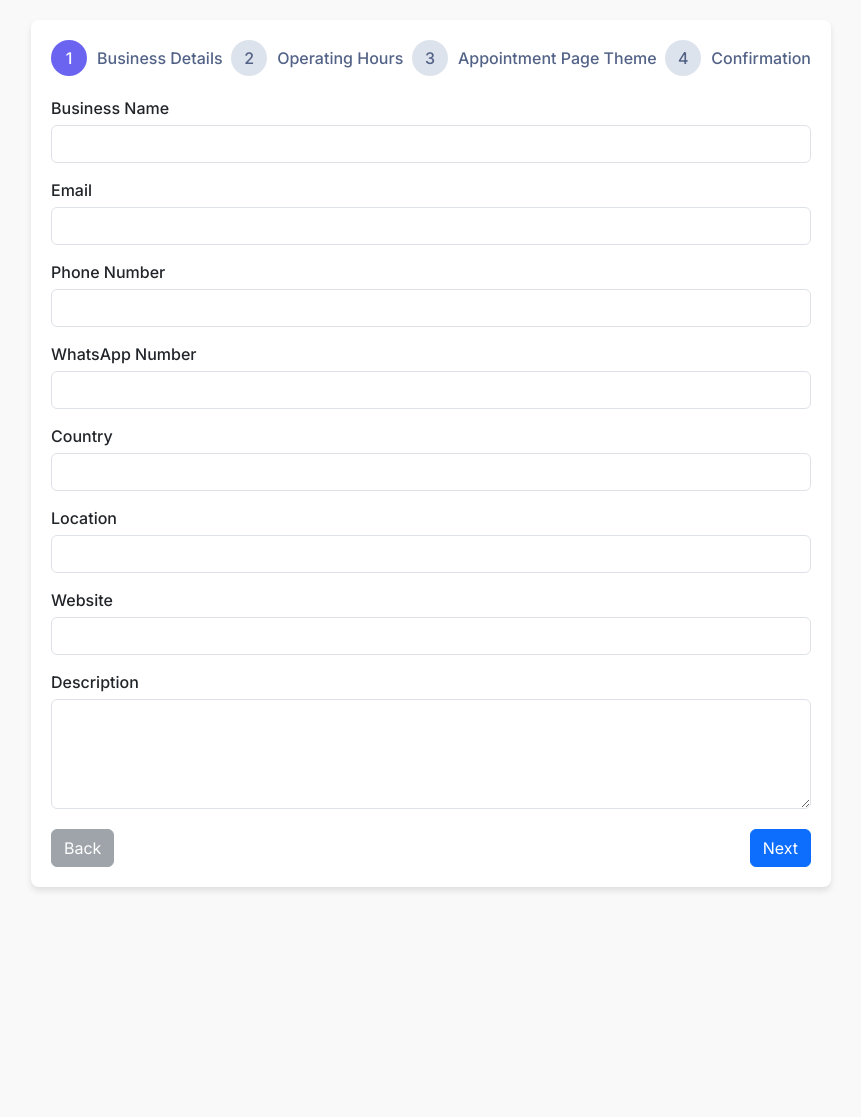
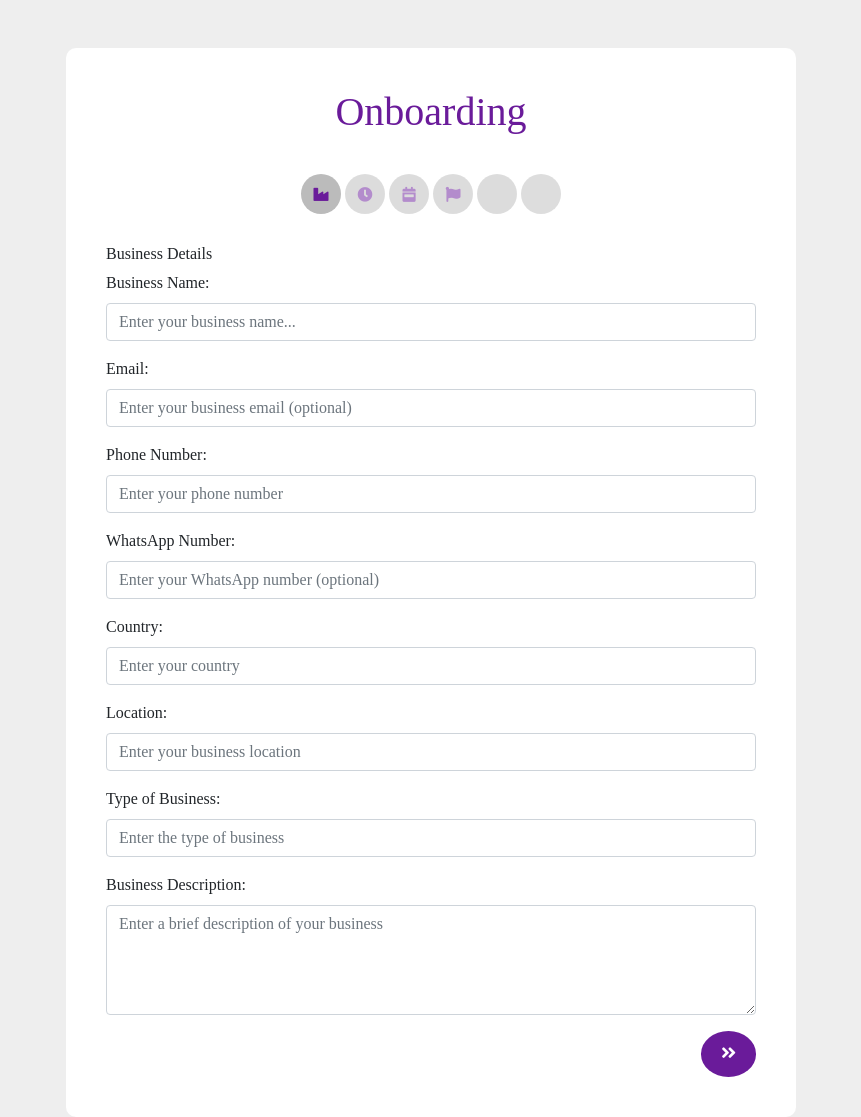
Before and after one commit to Victorcoder254/project, a Django app: template Appzinara/templates/files/onboarding.html in a window 1280 px wide. Shown: the whole page, without its empty margins (209-1070 px from the left). Before the commit the page ends 891 px from the top, so only its background shows below. Run offline with Django 5.2, Linux system fonts and the light colour scheme; the template is opened without the code that fills it, so the values that code supplies are empty; some libraries are stand-ins or nearby versions.

Commit message:
Worked on the onboarding process

```diff
--- /dev/null
+++ b/Appzinara/static/files/css/style.css
@@ -0,0 +1,120 @@
+body {
+      background: #eee
+  }
+
+  #regForm {
+      background-color: #ffffff;
+      margin: 0px auto;
+      font-family: Raleway;
+      padding: 40px;
+      border-radius: 10px
+  }
+
+  #register{
+
+    color: #6A1B9A;
+  }
+
+  h1 {
+      text-align: center
+  }
+
+  input {
+      padding: 10px;
+      width: 100%;
+      font-size: 17px;
+      font-family: Raleway;
+      border: 1px solid #aaaaaa;
+      border-radius: 10px;
+      -webkit-appearance: none;
+  }
+
+
+
+  .tab input:focus{
+
+    border:1px solid #6a1b9a !important;
+    outline: none;
+  }
+
+  input.invalid {
+
+      border:1px solid #e03a0666;
+  }
+
+  .tab {
+      display: none
+  }
+
+  button {
+      background-color: #6A1B9A;
+      color: #ffffff;
+      border: none;
+      border-radius: 50%;
+      padding: 10px 20px;
+      font-size: 17px;
+      font-family: Raleway;
+      cursor: pointer
+  }
+
+  button:hover {
+      opacity: 0.8
+  }
+
+  button:focus{
+
+    outline: none !important;
+  }
+
+  #prevBtn {
+      background-color: #bbbbbb
+  }
+
+
+  .all-steps{
+        text-align: center;
+      margin-top: 30px;
+      margin-bottom: 30px;
+      width: 100%;
+      display: inline-flex;
+      justify-content: center;
+  }
+
+  .step {
+         height: 40px;
+      width: 40px;
+      margin: 0 2px;
+      background-color: #bbbbbb;
+      border: none;
+      border-radius: 50%;
+      display: flex;
+      justify-content: center;
+      align-items: center;
+      font-size: 15px;
+      color: #6a1b9a;
+      opacity: 0.5;
+  }
+
+  .step.active {
+      opacity: 1
+  }
+
+
+  .step.finish {
+     color: #fff;
+     background: #6a1b9a;
+     opacity: 1;
+
+  }
+
+
+
+  .all-steps {
+      text-align: center;
+      margin-top: 30px;
+      margin-bottom: 30px
+  }
+
+  .thanks-message {
+      display: none
+  }
--- a/Appzinara/static/files/js/scripts.js
+++ b/Appzinara/static/files/js/scripts.js
@@ -1,7 +1,68 @@
-/*!
-* Start Bootstrap - Personal v1.0.1 (https://startbootstrap.com/template-overviews/personal)
-* Copyright 2013-2023 Start Bootstrap
-* Licensed under MIT (https://github.com/StartBootstrap/startbootstrap-personal/blob/master/LICENSE)
-*/
-// This file is intentionally blank
-// Use this file to add JavaScript to your project
+var currentTab = 0;
+              document.addEventListener("DOMContentLoaded", function(event) {
+
+
+              showTab(currentTab);
+
+              });
+
+              function showTab(n) {
+              var x = document.getElementsByClassName("tab");
+              x[n].style.display = "block";
+              if (n == 0) {
+              document.getElementById("prevBtn").style.display = "none";
+              } else {
+              document.getElementById("prevBtn").style.display = "inline";
+              }
+              if (n == (x.length - 1)) {
+              document.getElementById("nextBtn").innerHTML = '<i class="fa fa-angle-double-right"></i>';
+              } else {
+              document.getElementById("nextBtn").innerHTML = '<i class="fa fa-angle-double-right"></i>';
+              }
+              fixStepIndicator(n)
+              }
+
+              function nextPrev(n) {
+              var x = document.getElementsByClassName("tab");
+              if (n == 1 && !validateForm()) return false;
+              x[currentTab].style.display = "none";
+              currentTab = currentTab + n;
+              if (currentTab >= x.length) {
+
+              document.getElementById("nextprevious").style.display = "none";
+              document.getElementById("all-steps").style.display = "none";
+              document.getElementById("register").style.display = "none";
+              document.getElementById("text-message").style.display = "block";
+
+
+
+
+              }
+              showTab(currentTab);
+              }
+
+              function validateForm() {
+                   var x, y, i, valid = true;
+                   x = document.getElementsByClassName("tab");
+                   y = x[currentTab].getElementsByTagName("input");
+                   for (i = 0; i < y.length; i++) {
+                       if (y[i].value == "") {
+                           y[i].className += " invalid";
+                           valid = false;
+                       }
+
+
+                   }
+                   if (valid) {
+                       document.getElementsByClassName("step")[currentTab].className += " finish";
+                   }
+                   return valid;
+               }
+
+               function fixStepIndicator(n) {
+                   var i, x = document.getElementsByClassName("step");
+                   for (i = 0; i < x.length; i++) {
+                       x[i].className = x[i].className.replace(" active", "");
+                   }
+                   x[n].className += " active";
+               }
--- a/Appzinara/templates/files/onboarding.html
+++ b/Appzinara/templates/files/onboarding.html
@@ -1,228 +1,167 @@
+{% load static %}
 <!DOCTYPE html>
 <html lang="en">
-
 <head>
     <meta charset="UTF-8">
     <meta name="viewport" content="width=device-width, initial-scale=1.0">
-  <meta name="description" content="Multi-step form template">
-  <title>Multi-Step Form</title>
-  <link rel="stylesheet" href="https://fonts.googleapis.com/css2?family=Inter:wght@400;500;600;700&display=swap">
-  <link rel="stylesheet" href="https://cdnjs.cloudflare.com/ajax/libs/bootstrap/5.3.0/css/bootstrap.min.css">
-  <script src="https://cdnjs.cloudflare.com/ajax/libs/bootstrap/5.3.0/js/bootstrap.bundle.min.js"></script>
-  <style>
-    body {
-      font-family: "Inter", sans-serif;
-      background-color: #f9f9f9;
-      padding: 20px;
-    }
+    <title>Survey Form</title>
+    <!-- Link to external CSS for styling -->
+    <!-- Add Bootstrap CSS for styling -->
+    <link rel="stylesheet" href="https://stackpath.bootstrapcdn.com/bootstrap/4.5.2/css/bootstrap.min.css">
+    <!-- Add Font Awesome for icons -->
+    <link rel="stylesheet" href="https://cdnjs.cloudflare.com/ajax/libs/font-awesome/5.15.4/css/all.min.css">
+    <link rel="stylesheet" href="{% static 'files/css/style.css' %}">
+</head>
+<body>
 
-    .form-wrapper {
-      max-width: 800px;
-      margin: 0 auto;
-      background: white;
-      border-radius: 8px;
-      box-shadow: 0 4px 6px rgba(0, 0, 0, 0.1);
-      padding: 20px;
-    }
+    <div class="container mt-5">
+        <div class="row d-flex justify-content-center align-items-center">
+            <div class="col-md-8">
+                <form id="regForm">
+                    <h1 id="register">Onboarding</h1>
+                    <div class="all-steps" id="all-steps">
+                      <span class="step"><i class="fa fa-industry"></i></span>
+                      <span class="step"><i class="fa fa-clock"></i></span> <!-- Weekday Operating Hours -->
+                      <span class="step"><i class="fa fa-calendar-week"></i></span> <!-- Weekend Operating Hours -->
+                      <span class="step"><i class="fa fa-flag"></i></span> <!-- Public Holiday Operating Hours -->
 
-    .step-indicator {
-      display: flex;
-      justify-content: space-between;
-      margin-bottom: 20px;
-    }
+                      <span class="step"><i class="fa fa-spotify"></i></span>
+                      <span class="step"><i class="fa fa-mobile-phone"></i></span>
+                    </div>
 
-    .step-indicator .step {
-      display: flex;
-      align-items: center;
-      gap: 10px;
-      font-weight: 500;
-      font-size: 16px;
-      color: #536387;
-    }
+                    <div class="tab">
+                      <h6>Business Details</h6>
 
-    .step-indicator .step.active span {
-      background: #6A64F1;
-      color: white;
-    }
+                      <div class="form-group">
+                        <label for="name">Business Name:</label>
+                        <input type="text" class="form-control" id="name" name="name" placeholder="Enter your business name..." required>
+                      </div>
 
-    .step span {
-      width: 36px;
-      height: 36px;
-      display: flex;
-      align-items: center;
-      justify-content: center;
-      border-radius: 50%;
-      background: #DDE3EC;
-    }
+                      <div class="form-group">
+                        <label for="email">Email:</label>
+                        <input type="email" class="form-control" id="email" name="email" placeholder="Enter your business email (optional)" required>
+                      </div>
 
-    .form-step {
-      display: none;
-    }
+                      <div class="form-group">
+                        <label for="phone_number">Phone Number:</label>
+                        <input type="tel" class="form-control" id="phone_number" name="phone_number" placeholder="Enter your phone number" required>
+                      </div>
 
-    .form-step.active {
-      display: block;
-    }
+                      <div class="form-group">
+                        <label for="whatsapp_number">WhatsApp Number:</label>
+                        <input type="tel" class="form-control" id="whatsapp_number" name="whatsapp_number" placeholder="Enter your WhatsApp number (optional)" required>
+                      </div>
 
-    .btn-wrapper {
-      display: flex;
-      justify-content: space-between;
-      margin-top: 20px;
-    }
+                      <div class="form-group">
+                        <label for="country">Country:</label>
+                        <input type="text" class="form-control" id="country" name="country" placeholder="Enter your country" required>
+                      </div>
 
-    .form-label {
-      font-weight: 500;
-      margin-bottom: 5px;
-    }
+                      <div class="form-group">
+                        <label for="location">Location:</label>
+                        <input type="text" class="form-control" id="location" name="location" placeholder="Enter your business location" required>
+                      </div>
 
-    .form-input {
-      margin-bottom: 15px;
-    }
-  </style>
-</head>
+                      <div class="form-group">
+                        <label for="type_of_business">Type of Business:</label>
+                        <input type="text" class="form-control" id="type_of_business" name="type_of_business" placeholder="Enter the type of business" required>
+                      </div>
 
-<body>
-  <div class="form-wrapper">
-    <div class="step-indicator">
-      <div class="step step-1 active">
-        <span>1</span>
-        Business Details
-      </div>
-      <div class="step step-2">
-        <span>2</span>
-        Operating Hours
-      </div>
-      <div class="step step-3">
-        <span>3</span>
-        Appointment Page Theme
-      </div>
-      <div class="step step-4">
-        <span>4</span>
-        Confirmation
+                      <div class="form-group">
+                        <label for="description">Business Description:</label>
+                        <textarea class="form-control" id="description" name="description" placeholder="Enter a brief description of your business" rows="4" required></textarea>
                       </div>
                     </div>
 
-    <form id="multiStepForm">
-      <!-- Step 1: Business Details -->
-      <div class="form-step step-1 active">
-        <div class="form-input">
-          <label for="businessName" class="form-label">Business Name</label>
-          <input type="text" id="businessName" name="businessName" class="form-control">
+
+
+                    <div class="tab">
+                      <h6>Weekday Operating Hours</h6>
+                      <div class="form-group">
+                        <label for="weekday_opening_time">Opening Time:</label>
+                        <input type="time" class="form-control" id="weekday_opening_time" name="weekday_opening_time" required>
                       </div>
-        <div class="form-input">
-          <label for="email" class="form-label">Email</label>
-          <input type="email" id="email" name="email" class="form-control">
-        </div>
-        <div class="form-input">
-          <label for="phone" class="form-label">Phone Number</label>
-          <input type="tel" id="phone" name="phone" class="form-control">
-        </div>
-        <div class="form-input">
-          <label for="whatsapp" class="form-label">WhatsApp Number</label>
-          <input type="tel" id="whatsapp" name="whatsapp" class="form-control">
-        </div>
-        <div class="form-input">
-          <label for="country" class="form-label">Country</label>
-          <input type="text" id="country" name="country" class="form-control">
-        </div>
-        <div class="form-input">
-          <label for="location" class="form-label">Location</label>
-          <input type="text" id="location" name="location" class="form-control">
-        </div>
-        <div class="form-input">
-          <label for="website" class="form-label">Website</label>
-          <input type="url" id="website" name="website" class="form-control">
-        </div>
-        <div class="form-input">
-          <label for="description" class="form-label">Description</label>
-          <textarea id="description" name="description" rows="4" class="form-control"></textarea>
+                      <div class="form-group">
+                        <label for="weekday_closing_time">Closing Time:</label>
+                        <input type="time" class="form-control" id="weekday_closing_time" name="weekday_closing_time" required>
                       </div>
                     </div>
 
-      <!-- Step 2: Operating Hours -->
-      <div class="form-step step-2">
-        <div class="form-input">
-          <label for="day" class="form-label">Day of the Week</label>
-          <select id="day" name="day" class="form-control">
-            <option value="Monday">Monday</option>
-            <option value="Tuesday">Tuesday</option>
-            <option value="Wednesday">Wednesday</option>
-            <option value="Thursday">Thursday</option>
-            <option value="Friday">Friday</option>
-            <option value="Saturday">Saturday</option>
-            <option value="Sunday">Sunday</option>
+                    <div class="tab">
+                      <h6>Weekend Operating Hours</h6>
+                      <div class="form-group">
+                        <label for="operates_weekends">Do you operate on weekends?</label>
+                        <select class="form-control" id="operates_weekends" name="operates_weekends" required>
+                          <option value="true">Yes</option>
+                          <option value="false">No</option>
                         </select>
                       </div>
-        <div class="form-input">
-          <label for="openingTime" class="form-label">Opening Time</label>
-          <input type="time" id="openingTime" name="openingTime" class="form-control">
+                      <div class="form-group">
+                        <label for="saturday_opening_time">Saturday Opening Time (if applicable):</label>
+                        <input type="time" class="form-control" id="saturday_opening_time" name="saturday_opening_time">
                       </div>
-        <div class="form-input">
-          <label for="closingTime" class="form-label">Closing Time</label>
-          <input type="time" id="closingTime" name="closingTime" class="form-control">
+                      <div class="form-group">
+                        <label for="saturday_closing_time">Saturday Closing Time (if applicable):</label>
+                        <input type="time" class="form-control" id="saturday_closing_time" name="saturday_closing_time">
                       </div>
-        <div class="form-input">
-          <label for="isClosed" class="form-label">Closed</label>
-          <input type="checkbox" id="isClosed" name="isClosed">
+                      <div class="form-group">
+                        <label for="sunday_opening_time">Sunday Opening Time (if applicable):</label>
+                        <input type="time" class="form-control" id="sunday_opening_time" name="sunday_opening_time">
+                      </div>
+                      <div class="form-group">
+                        <label for="sunday_closing_time">Sunday Closing Time (if applicable):</label>
+                        <input type="time" class="form-control" id="sunday_closing_time" name="sunday_closing_time">
                       </div>
                     </div>
 
-      <!-- Step 3: Appointment Page Theme -->
-      <div class="form-step step-3">
-        <div class="form-input">
-          <label for="themeSettings" class="form-label">Theme Settings (JSON)</label>
-          <textarea id="themeSettings" name="themeSettings" rows="4" class="form-control"></textarea>
+                    <div class="tab">
+                      <h6>Public Holiday Operating Hours</h6>
+                      <div class="form-group">
+                        <label for="operates_public_holidays">Do you operate on public holidays?</label>
+                        <select class="form-control" id="operates_public_holidays" name="operates_public_holidays" required>
+                          <option value="true">Yes</option>
+                          <option value="false">No</option>
+                        </select>
                       </div>
-        <div class="form-input">
-          <label for="previewUrl" class="form-label">Preview URL</label>
-          <input type="url" id="previewUrl" name="previewUrl" class="form-control">
+                      <div class="form-group">
+                        <label for="public_holiday_opening_time">Opening Time (if applicable):</label>
+                        <input type="time" class="form-control" id="public_holiday_opening_time" name="public_holiday_opening_time" not-required>
+                      </div>
+                      <div class="form-group">
+                        <label for="public_holiday_closing_time">Closing Time (if applicable):</label>
+                        <input type="time" class="form-control" id="public_holiday_closing_time" name="public_holiday_closing_time" not-required>
                       </div>
                     </div>
 
-      <!-- Step 4: Confirmation -->
-      <div class="form-step step-4">
-        <p>Please review your details before submission.</p>
+
+                    <div class="tab">
+                        <h6>What's your Favourite Song?</h6>
+                        <p><input placeholder="Favourite Song" oninput="this.className = ''" name="uname"></p>
                     </div>
 
-      <div class="btn-wrapper">
-        <button type="button" class="btn btn-secondary" id="prevStep" disabled>Back</button>
-        <button type="button" class="btn btn-primary" id="nextStep">Next</button>
+                    <div class="tab">
+                        <h6>What's your Favourite Mobile brand?</h6>
+                        <p><input placeholder="Favourite Mobile Brand" oninput="this.className = ''" name="uname"></p>
+                    </div>
+                    <div class="thanks-message text-center" id="text-message">
+                        <img src="https://i.imgur.com/O18mJ1K.png" width="100" class="mb-4">
+                        <h3>Thank you for your feedback!</h3>
+                        <span>Thanks for your valuable information. It helps us to improve our services!</span>
+                    </div>
+                    <div style="overflow:auto;" id="nextprevious">
+                        <div style="float:right;">
+                          <button type="button" id="prevBtn" onclick="nextPrev(-1)"><i class="fa fa-angle-double-left"></i></button>
+                          <button type="button" id="nextBtn" onclick="nextPrev(1)"><i class="fa fa-angle-double-right"></i></button>
+                        </div>
                     </div>
                 </form>
             </div>
+        </div>
+    </div>
 
-  <script>
-    const steps = Array.from(document.querySelectorAll('.form-step'));
-    const nextBtn = document.getElementById('nextStep');
-    const prevBtn = document.getElementById('prevStep');
-    let currentStep = 0;
-
-    function updateStep() {
-      steps.forEach((step, index) => {
-        step.classList.toggle('active', index === currentStep);
-      });
-
-      prevBtn.disabled = currentStep === 0;
-      nextBtn.textContent = currentStep === steps.length - 1 ? 'Submit' : 'Next';
-    }
-
-    nextBtn.addEventListener('click', () => {
-      if (currentStep < steps.length - 1) {
-        currentStep++;
-        updateStep();
-      } else {
-        document.getElementById('multiStepForm').submit();
-      }
-    });
-
-    prevBtn.addEventListener('click', () => {
-      if (currentStep > 0) {
-        currentStep--;
-        updateStep();
-      }
-    });
-
-    updateStep();
-  </script>
 </body>
 
+
+    <!-- Link to external JS for functionality -->
+    <script src="{% static 'files/js/scripts.js' %}" defer></script>
 </html>
```
Also changed, not shown: Appzinara/admin.py (+7 -1 lines), Appzinara/models.py (+36 -19 lines), Appzinara/migrations/0007_remove_business_website_business_type_of_business.py (added), Appzinara/migrations/0008_rename_is_closed_operatinghours_operates_public_holidays_and_more.py (added), Appzinara/migrations/0009_service.py (added), db.sqlite3. Lines whose indentation alone changed are shown as unchanged.
